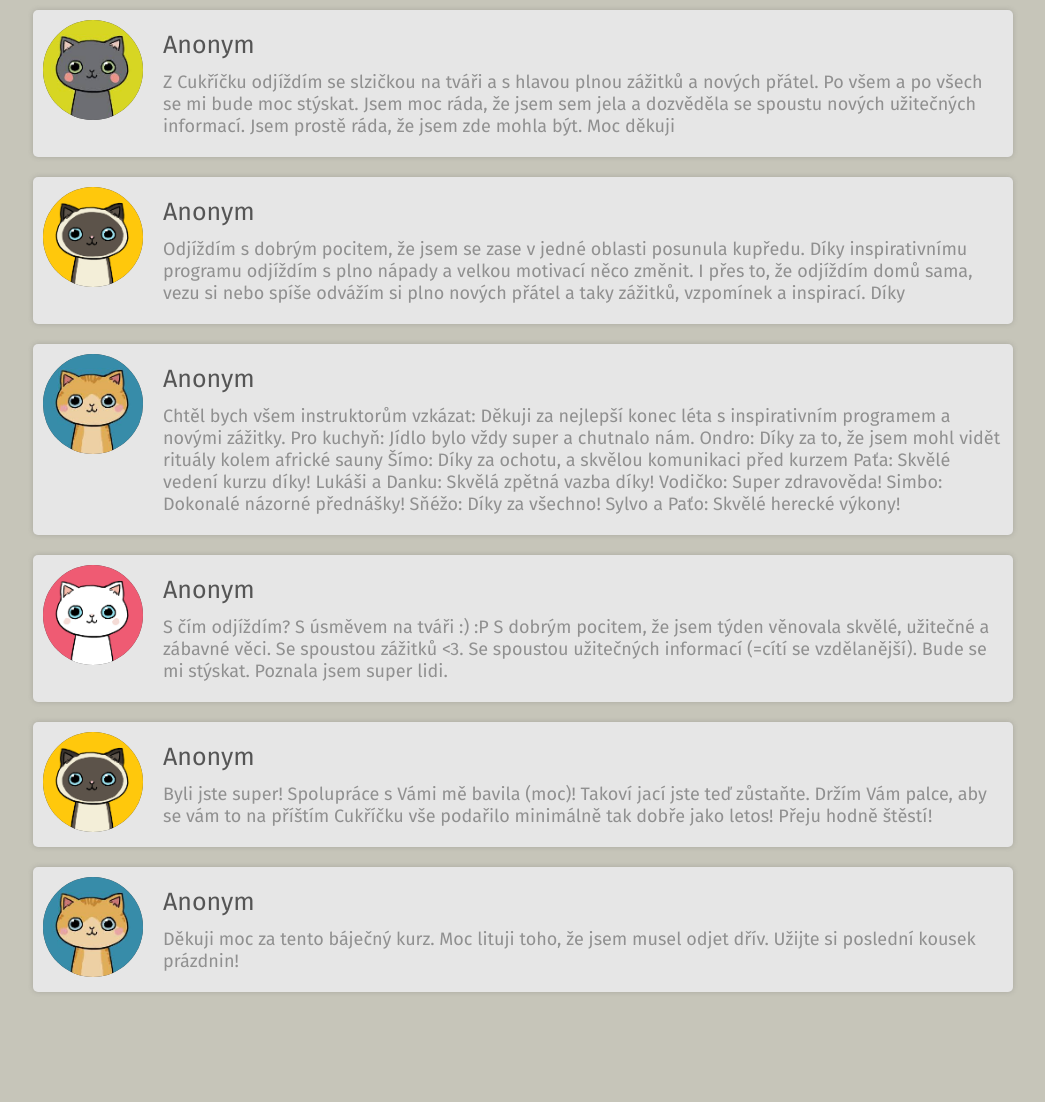
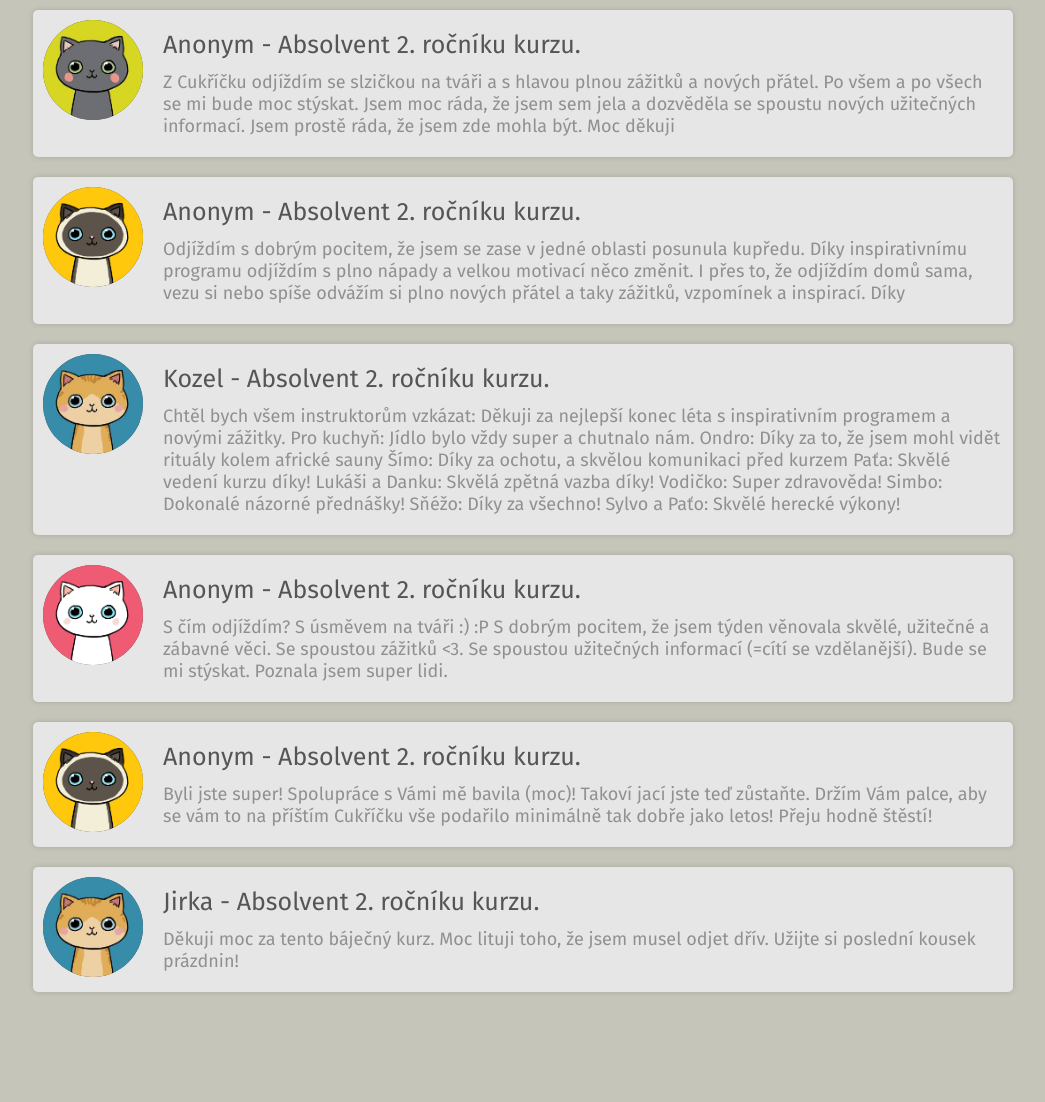
Before and after one commit to prochazo/RK-sugar, a PHP site: page /recenze.php in a window 1280 px wide. Shown: the part 88-1190 px from the top of the page, without its empty margins (117-1162 px from the left). Run offline with PHP 8.4, Linux system fonts and the light colour scheme.

Commit message:
přidaná data do recenze

```diff
--- a/data/recenze.php
+++ b/data/recenze.php
@@ -9,7 +9,7 @@ return [
      * Anonym
      */
     [
-        "name" => "Anonym",
+        "name" => "Anonym - Absolvent 2. ročníku kurzu.",
         "nickname" => "",
         "first" => "Z Cukříčku odjíždím  se slzičkou na tváři a s hlavou plnou zážitků a nových přátel. Po všem a po všech se mi bude moc stýskat. Jsem moc ráda, že jsem sem jela a dozvěděla se spoustu nových užitečných  informací. Jsem prostě ráda, že jsem zde mohla být. Moc děkuji",
         "img" => "hana.jpg",
@@ -23,7 +23,7 @@ return [
      * Anonym
      */
     [
-        "name" => "Anonym",
+        "name" => "Anonym - Absolvent 2. ročníku kurzu. ",
         "nickname" => "",
         "first" => "Odjíždím s dobrým pocitem, že jsem se zase v jedné oblasti posunula kupředu. Díky inspirativnímu programu odjíždím s plno nápady a velkou motivací něco změnit. I přes to, že odjíždím domů sama, vezu si nebo spíše odvážím si plno nových přátel a taky zážitků, vzpomínek a inspirací. Díky",
         "img" => "ondra.png",
@@ -36,7 +36,7 @@ return [
      * Anonym
      */
     [
-        "name" => "Anonym",
+        "name" => "Kozel - Absolvent 2. ročníku kurzu.",
         "nickname" => "",
         "first" => "Chtěl bych všem instruktorům vzkázat:
             Děkuji za nejlepší konec léta s inspirativním programem a novými zážitky.
@@ -60,7 +60,7 @@ return [
      * Anonym
      */
     [
-        "name" => "Anonym",
+        "name" => "Anonym - Absolvent 2. ročníku kurzu.",
         "nickname" => "",
         "first" => "S čím odjíždím?
             S úsměvem na tváři :) :P
@@ -79,7 +79,7 @@ return [
      * Anonym
      */
     [
-        "name" => "Anonym",
+        "name" => "Anonym - Absolvent 2. ročníku kurzu.",
         "nickname" => "",
         "first" => "Byli jste super! Spolupráce s Vámi mě bavila (moc)! Takoví jací jste teď zůstaňte. Držím Vám palce, aby se vám to na příštím Cukříčku vše podařilo minimálně tak dobře jako letos! Přeju hodně štěstí!",
         "img" => "ondra.png",
@@ -92,7 +92,7 @@ return [
      * Anonym
      */
     [
-        "name" => "Anonym",
+        "name" => "Jirka - Absolvent 2. ročníku kurzu.",
         "nickname" => "",
         "first" => "Děkuji moc za tento báječný kurz. Moc lituji toho, že jsem musel odjet dřív. Užijte si poslední kousek prázdnin!",
         "img" => "tereza.jpg",
```
Also changed, not shown: kontakty.php (+5 -5 lines).
